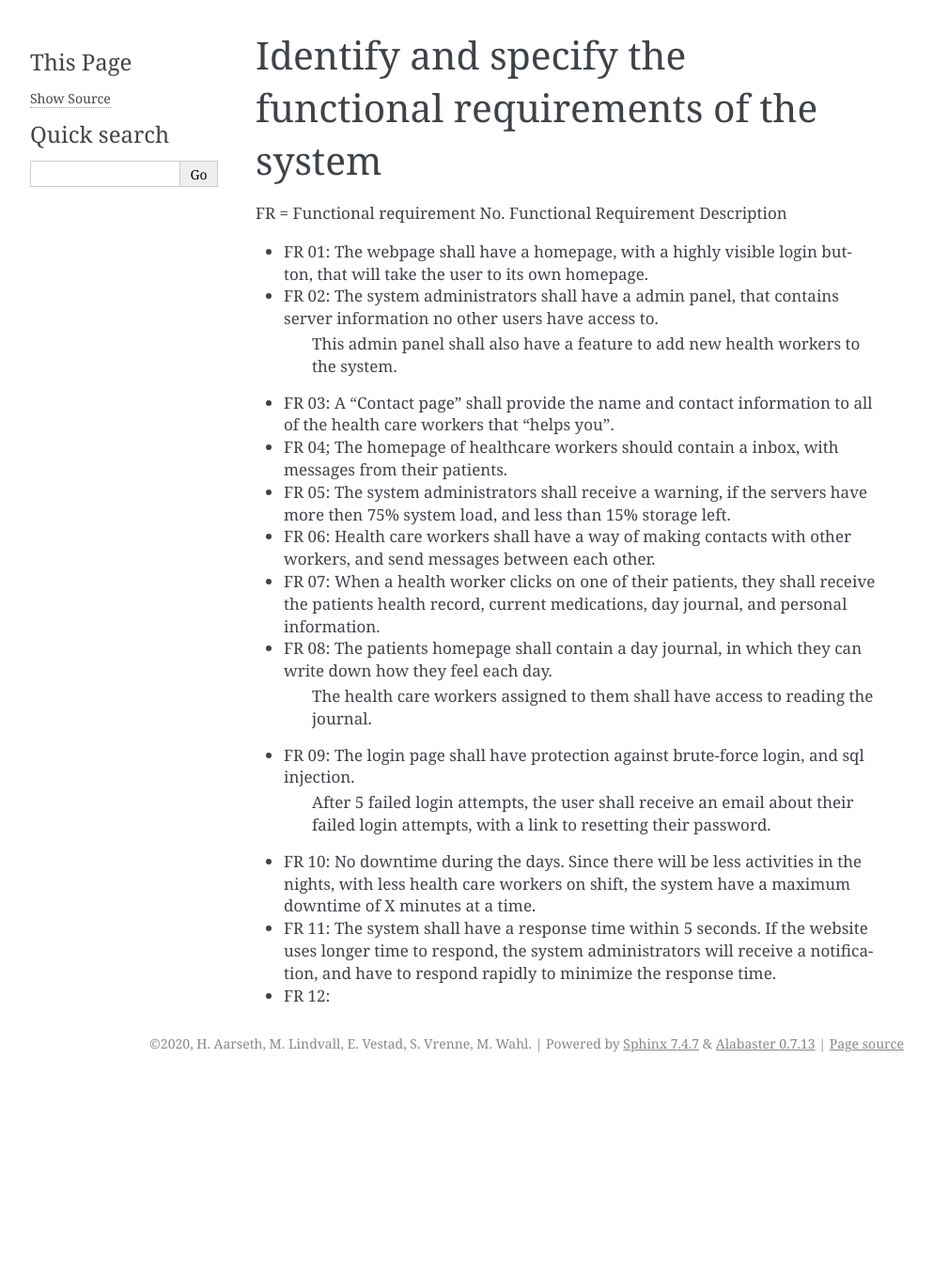
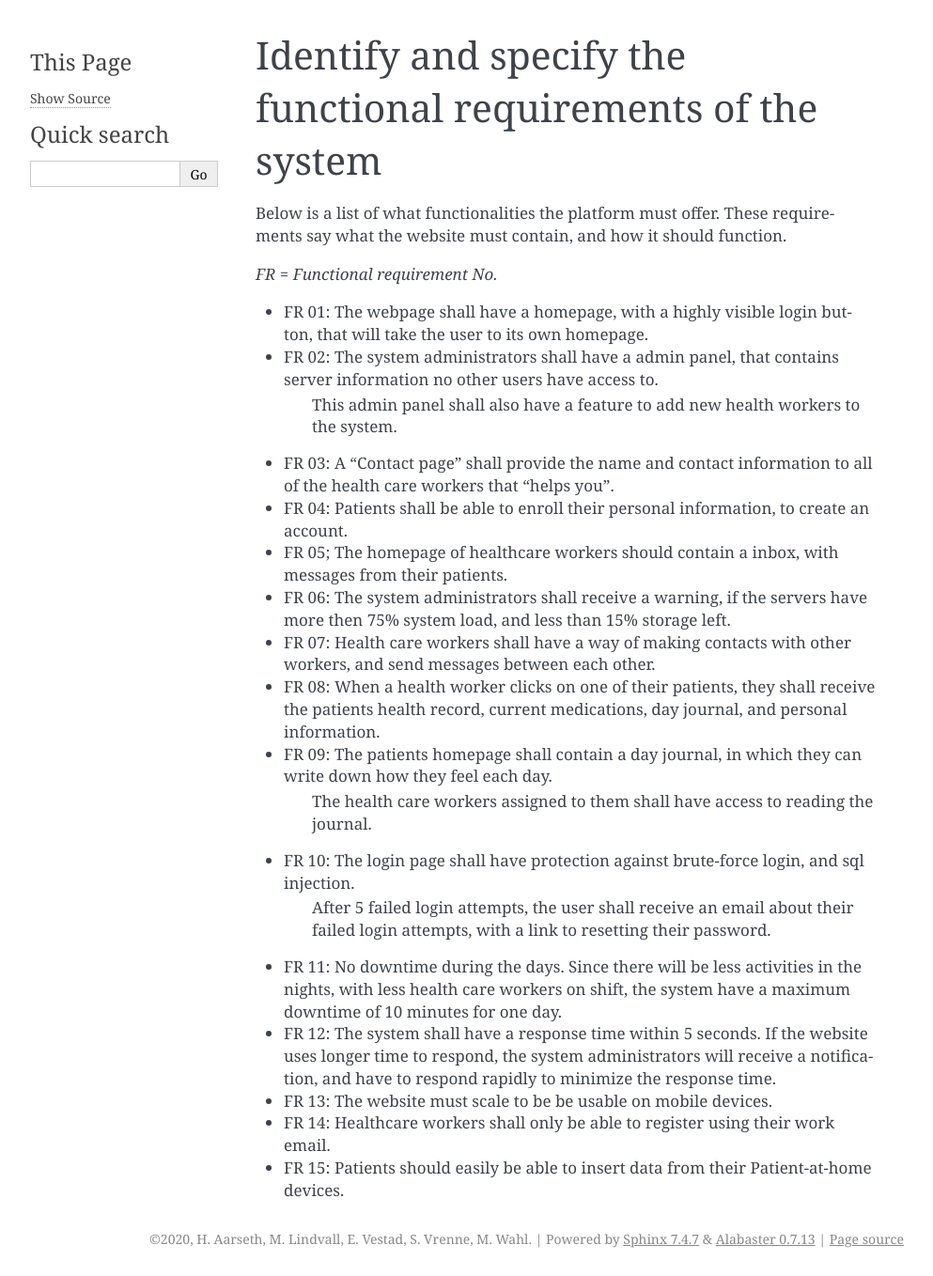
Before and after one commit to SteinarVrenne/school_imt3501, a Sphinx documentation site: the page built from Task 1/source/pages/03d_Functional_Reqs.rst, in a window 1280 px wide. Shown: the whole page at 94% size, without its empty margins (148-1141 px from the left). Built offline with Sphinx 7.4.7, drawn with Linux system fonts in a browser that asks for light colours; before the commit the page ends 1150 px from its top, so only the background shows below that.

Commit message:
Small work on 3d. Now finnished

```diff
--- a/Task 1/source/pages/03d_Functional_Reqs.rst
+++ b/Task 1/source/pages/03d_Functional_Reqs.rst
@@ -1,21 +1,26 @@
 Identify and specify the functional requirements of the system
 --------------------------------------------------------------
 
-FR = Functional requirement No.
-Functional Requirement Description
+
+Below is a list of what functionalities the platform must offer. These requirements say what the website must contain, and how it should function.
+
+*FR = Functional requirement No.*
 
 - FR 01: The webpage shall have a homepage, with a highly visible login button, that will take the user to its own homepage.
 - FR 02: The system administrators shall have a admin panel, that contains server information no other users have access to.
         This admin panel shall also have a feature to add new health workers to the system.
 - FR 03: A "Contact page" shall provide the name and contact information to all of the health care workers that "helps you".
-- FR 04; The homepage of healthcare workers should contain a inbox, with messages from their patients.
-- FR 05: The system administrators shall receive a warning, if the servers have more then 75% system load, and less than 15% storage left.
-- FR 06: Health care workers shall have a way of making contacts with other workers, and send messages between each other.
-- FR 07: When a health worker clicks on one of their patients, they shall receive the patients health record, current medications, day journal, and personal information.
-- FR 08: The patients homepage shall contain a day journal, in which they can write down how they feel each day.
+- FR 04: Patients shall be able to enroll their personal information, to create an account.
+- FR 05; The homepage of healthcare workers should contain a inbox, with messages from their patients.
+- FR 06: The system administrators shall receive a warning, if the servers have more then 75% system load, and less than 15% storage left.
+- FR 07: Health care workers shall have a way of making contacts with other workers, and send messages between each other.
+- FR 08: When a health worker clicks on one of their patients, they shall receive the patients health record, current medications, day journal, and personal information.
+- FR 09: The patients homepage shall contain a day journal, in which they can write down how they feel each day.
          The health care workers assigned to them shall have access to reading the journal.
-- FR 09: The login page shall have protection against brute-force login, and sql injection.
+- FR 10: The login page shall have protection against brute-force login, and sql injection.
          After 5 failed login attempts, the user shall receive an email about their failed login attempts, with a link to resetting their password.
-- FR 10: No downtime during the days. Since there will be less activities in the nights, with less health care workers on shift, the system have a maximum downtime of X minutes at a time.
-- FR 11: The system shall have a response time within 5 seconds. If the website uses longer time to respond, the system administrators will receive a notification, and have to respond rapidly to minimize the response time.
-- FR 12:
+- FR 11: No downtime during the days. Since there will be less activities in the nights, with less health care workers on shift, the system have a maximum downtime of 10 minutes for one day.
+- FR 12: The system shall have a response time within 5 seconds. If the website uses longer time to respond, the system administrators will receive a notification, and have to respond rapidly to minimize the response time.
+- FR 13: The website must scale to be be usable on mobile devices.
+- FR 14: Healthcare workers shall only be able to register using their work email.
+- FR 15: Patients should easily be able to insert data from their Patient-at-home devices.
--- a/Task 1/source/pages/04d_Attacker_Profiles.rst
+++ b/Task 1/source/pages/04d_Attacker_Profiles.rst
@@ -62,6 +62,7 @@ contains, which can be as much as:
 - email
 - Credit card information
 - Address
+- Prescriptions
 - Phone number
 - Insurance details
 
```
